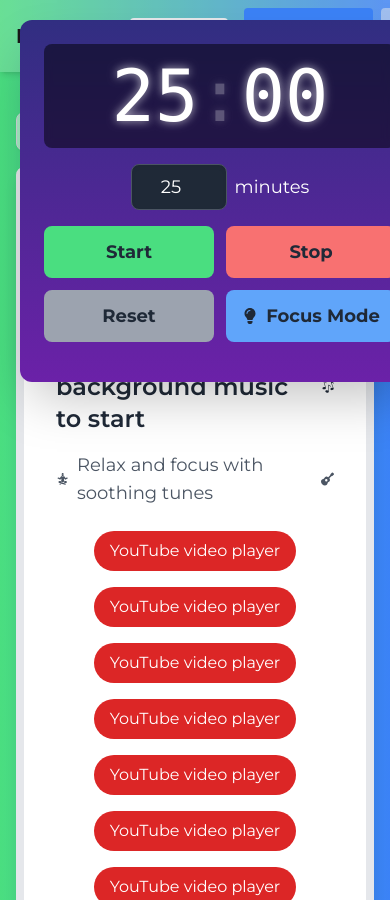
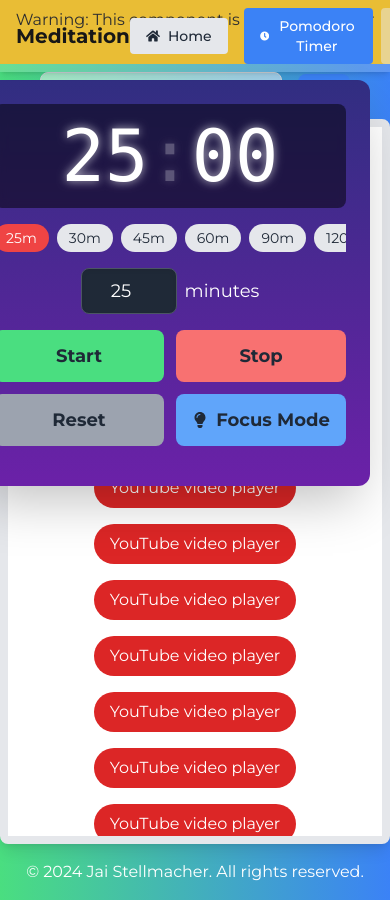
Before and after one commit to jstellmacher/portfolio_site, a Next.js app: page /meditation in a window 390 px wide. Built offline with nearby package versions, Linux system fonts and the light colour scheme; a web font is replaced by a local one.

Commit message:
annoying minor features

```diff
--- a/app/global.css
+++ b/app/global.css
@@ -165,3 +165,12 @@
 .grayscale {
   filter: grayscale(100%);
 }
+/* Add this to your global CSS file */
+.scrollbar-hide::-webkit-scrollbar {
+  display: none;
+}
+
+.scrollbar-hide {
+  -ms-overflow-style: none;
+  scrollbar-width: none;
+}
--- a/app/meditation/page.jsx
+++ b/app/meditation/page.jsx
@@ -9,25 +9,22 @@
     const [showGrowingCircle, setShowGrowingCircle] = useState(false);
 
     return (
-        <div className="relative min-h-screen">
+        <div className="flex flex-col min-h-screen">
             <MeditationNav
                 showGrowingCircle={showGrowingCircle}
                 setShowGrowingCircle={setShowGrowingCircle}
             />
-            <div className="fixed top-24 left-0 w-full p-4 flex justify-center items-center z-30">
-                <div className="flex flex-col items-center w-full max-w-screen-lg mx-auto">
-                    {!showGrowingCircle && <VideoPlayer />}
-                </div>
-            </div>
-
-            <div className="pt-48 relative">
-                {showGrowingCircle ? (
+            <div className="flex-grow relative">
+                {!showGrowingCircle ? (
+                    <div className="absolute inset-0">
+                        <VideoPlayer />
+                    </div>
+                ) : (
                     <GrowingCircle />
-                ) : (
-                    <div className="absolute inset-0 flex items-center justify-center pointer-events-none">
-                        <div className="pointer-events-auto">
-                            <PomodoroTimer />
-                        </div>
+                )}
+                {!showGrowingCircle && (
+                    <div className="absolute bottom-4 right-4 z-10">
+                        <PomodoroTimer />
                     </div>
                 )}
             </div>
--- a/components/PomodoroTimer.jsx
+++ b/components/PomodoroTimer.jsx
@@ -1,9 +1,11 @@
 'use client';
 
 import React, { useState, useEffect } from 'react';
-import { FaRestroom, FaLightbulb } from 'react-icons/fa';
+import { FaLightbulb } from 'react-icons/fa';
 import { motion } from 'framer-motion';
 import Draggable from 'react-draggable';
+import Confetti from 'react-confetti';
+import { differenceInSeconds } from 'date-fns';
 
 const TimerDisplay = ({ minutes, seconds, isBreak, blinkingColon }) => (
     <div className="text-7xl font-mono text-white text-center" style={{ textShadow: '0 0 10px rgba(255,255,255,0.7)' }}>
@@ -35,15 +37,31 @@
     const [minutes, setMinutes] = useState(25);
     const [seconds, setSeconds] = useState(0);
     const [isBreak, setIsBreak] = useState(false);
-    const [timeInput, setTimeInput] = useState(minutes);
+    const [timeInput, setTimeInput] = useState(25);
     const [isRunning, setIsRunning] = useState(false);
     const [showCongrats, setShowCongrats] = useState(false);
     const [breakMinutes, setBreakMinutes] = useState(5);
     const [breakSeconds, setBreakSeconds] = useState(0);
     const [isFocusMode, setIsFocusMode] = useState(false);
+    const [showConfetti, setShowConfetti] = useState(false);
+    const [multipleBreaks, setMultipleBreaks] = useState(false);
+    const [breakInterval, setBreakInterval] = useState(30); // minutes between breaks
+    const [sessionCount, setSessionCount] = useState(0);
+    const [longBreakInterval, setLongBreakInterval] = useState(4);
+    const [isLongBreak, setIsLongBreak] = useState(false);
+    const [isSmallScreen, setIsSmallScreen] = useState(false);
+    const [startTime, setStartTime] = useState(null);
 
-    const calculateBreakTime = (workMinutes) => (workMinutes <= 25 ? 5 : workMinutes <= 45 ? 10 : 15);
-    const [breakTime, setBreakTime] = useState(calculateBreakTime(timeInput));
+    const presetTimes = [25, 30, 45, 60, 90, 120];
+
+    const calculateBreakTime = (workMinutes, isLong = false) => {
+        if (isLong) return Math.min(30, Math.round(workMinutes / 2));
+        if (workMinutes <= 25) return 5;
+        if (workMinutes <= 50) return 10;
+        if (workMinutes <= 90) return 15;
+        if (workMinutes <= 120) return 20;
+        return Math.min(30, Math.round(workMinutes / 4));
+    };
 
     const decrementTimer = (currentMinutes, currentSeconds, setMinutes, setSeconds) => {
         if (currentSeconds === 0) {
@@ -59,7 +77,7 @@
     const resetTimer = () => {
         setMinutes(timeInput);
         setSeconds(0);
-        setBreakMinutes(breakTime);
+        setBreakMinutes(calculateBreakTime(timeInput));
         setBreakSeconds(0);
         setShowCongrats(false);
         setIsBreak(false);
@@ -68,36 +86,50 @@
 
     useEffect(() => {
         setMinutes(timeInput);
-        setBreakTime(calculateBreakTime(timeInput));
+        const calculatedBreakTime = calculateBreakTime(timeInput);
+        setBreakMinutes(calculatedBreakTime);
+        setMultipleBreaks(timeInput > 60);
     }, [timeInput]);
+
+    const handleMultipleBreaksChange = (e) => {
+        setMultipleBreaks(e.target.checked);
+    };
+
+    const handleBreakIntervalChange = (e) => {
+        setBreakInterval(Number(e.target.value));
+    };
 
     useEffect(() => {
         let interval;
-        if (isRunning && !isFocusMode) {
+        if (isRunning) {
+            setStartTime(Date.now());
             interval = setInterval(() => {
-                const stillRunning = isBreak
-                    ? decrementTimer(breakMinutes, breakSeconds, setBreakMinutes, setBreakSeconds)
-                    : decrementTimer(minutes, seconds, setMinutes, setSeconds);
+                const elapsedSeconds = differenceInSeconds(Date.now(), startTime);
+                const remainingSeconds = (isBreak ? breakMinutes : minutes) * 60 - elapsedSeconds;
 
-                if (!stillRunning) {
-                    setIsBreak(!isBreak);
-                    setShowCongrats(isBreak ? false : true);
-                    resetTimer();
+                if (remainingSeconds <= 0) {
+                    // Handle timer completion
+                    // ...
+                } else {
+                    setMinutes(Math.floor(remainingSeconds / 60));
+                    setSeconds(remainingSeconds % 60);
                 }
             }, 1000);
         }
         return () => clearInterval(interval);
-    }, [seconds, minutes, isBreak, isRunning, isFocusMode, breakMinutes, breakSeconds]);
+    }, [isRunning, isBreak, startTime]);
 
     const handleStart = () => setIsRunning(true);
     const handleStop = () => setIsRunning(false);
-    const handleReset = () => { resetTimer(); setIsRunning(false); };
+    const handleReset = () => {
+        resetTimer();
+        setIsRunning(false);
+        setSessionCount(0);
+    };
+
     const toggleFocusMode = () => {
         setIsFocusMode(!isFocusMode);
-        // You can add additional focus mode logic here
     };
-
-    const blinkingColon = { opacity: [1, 0], transition: { duration: 1, repeat: Infinity, repeatType: 'reverse' } };
 
     useEffect(() => {
         const root = document.documentElement;
@@ -108,22 +140,108 @@
         }
     }, [isFocusMode]);
 
+    useEffect(() => {
+        if (showCongrats) {
+            setShowConfetti(true);
+            const timer = setTimeout(() => {
+                setShowConfetti(false);
+                setShowCongrats(false);
+            }, 10000); // Increased from 5000 to 10000 (10 seconds)
+            return () => clearTimeout(timer);
+        }
+    }, [showCongrats]);
+
+    const handleTimeChange = (newTime) => {
+        setTimeInput(newTime);
+        setMinutes(newTime);
+        setSeconds(0);
+    };
+
+    const blinkingColon = { opacity: [1, 0], transition: { duration: 1, repeat: Infinity, repeatType: 'reverse' } };
+
+    useEffect(() => {
+        const checkScreenSize = () => {
+            setIsSmallScreen(window.innerWidth < 640); // Adjust this value as needed
+        };
+
+        checkScreenSize();
+        window.addEventListener('resize', checkScreenSize);
+
+        return () => window.removeEventListener('resize', checkScreenSize);
+    }, []);
+
     return (
-        <Draggable defaultPosition={{x: 20, y: 20}}>
-            <div className="bg-gradient-to-b from-indigo-900 to-purple-800 rounded-xl shadow-2xl p-6 cursor-move" style={{ width: '400px', position: 'fixed', zIndex: 9999, left: 0, top: 0 }}>
+        <>
+            {showConfetti && <Confetti />}
+            {isSmallScreen && (
+                <div className="fixed top-0 left-0 right-0 bg-yellow-500 text-black p-2 text-center z-50">
+                    Warning: This component is meant for larger screens.
+                </div>
+            )}
+            <Draggable>
+                <div className="bg-gradient-to-b from-indigo-900 to-purple-800 rounded-xl shadow-2xl p-6 cursor-move fixed top-20 right-5" style={{ width: '400px', zIndex: 9999 }}>
                     <div className="bg-black bg-opacity-50 backdrop-filter backdrop-blur-sm rounded-lg p-4 mb-4">
                         <TimerDisplay minutes={isBreak ? breakMinutes : minutes} seconds={isBreak ? breakSeconds : seconds} isBreak={isBreak} blinkingColon={blinkingColon} />
                     </div>
                     {!isBreak && (
-                    <div className="mb-4 text-center">
+                        <div className="mb-4">
+                            <motion.div
+                                className="flex overflow-x-auto pb-2 mb-2 scrollbar-hide"
+                                whileTap={{ cursor: "grabbing" }}
+                            >
+                                <motion.div
+                                    className="flex space-x-2"
+                                    drag="x"
+                                    dragConstraints={{ right: 0, left: -((presetTimes.length - 1) * 70) }}
+                                >
+                                    {presetTimes.map(time => (
+                                        <motion.button
+                                            key={time}
+                                            onClick={() => handleTimeChange(time)}
+                                            className={`px-3 py-1 rounded-full text-sm flex-shrink-0 ${timeInput === time ? 'bg-red-500 text-white' : 'bg-gray-200 text-gray-800'}`}
+                                            whileHover={{ scale: 1.1 }}
+                                            whileTap={{ scale: 0.9 }}
+                                        >
+                                            {time}m
+                                        </motion.button>
+                                    ))}
+                                </motion.div>
+                            </motion.div>
+                            <div className="flex justify-center items-center">
                                 <input
                                     type="number"
                                     min="1"
                                     value={timeInput}
-                            onChange={(e) => setTimeInput(Number(e.target.value))}
+                                    onChange={(e) => handleTimeChange(Number(e.target.value))}
                                     className="px-4 py-2 border border-gray-600 rounded-lg text-lg bg-gray-800 text-white shadow-inner focus:outline-none focus:ring-2 focus:ring-red-500 w-24 text-center"
                                 />
                                 <span className="ml-2 text-lg text-white">minutes</span>
+                            </div>
+                        </div>
+                    )}
+                    {timeInput > 60 && !isRunning && (
+                        <div className="mb-4 text-center">
+                            <label className="text-white flex items-center justify-center">
+                                <input
+                                    type="checkbox"
+                                    checked={multipleBreaks}
+                                    onChange={handleMultipleBreaksChange}
+                                    className="mr-2"
+                                />
+                                Enable breaks every
+                                <input
+                                    type="number"
+                                    value={breakInterval}
+                                    onChange={handleBreakIntervalChange}
+                                    className="mx-2 w-16 bg-gray-800 text-white rounded px-2 py-1"
+                                    min="15"
+                                    max="60"
+                                />
+                                minutes
+                            </label>
+                            <p className="text-sm text-gray-300 mt-1">
+                                (Recommended for sessions longer than 60 minutes)
+                            </p>
                         </div>
                     )}
                     <TimerControls
@@ -134,9 +252,14 @@
                         toggleFocusMode={toggleFocusMode}
                         isFocusMode={isFocusMode}
                     />
-                {showCongrats && <div className="text-lg font-bold text-green-300 text-center">Congratulations! Break Time!</div>}
+                    {showCongrats && (
+                        <div className="text-lg font-bold text-green-300 text-center">
+                            Congratulations! {isBreak ? "Back to work!" : "Break Time!"}
+                        </div>
+                    )}
                 </div>
             </Draggable>
+        </>
     );
 };
 
--- a/components/VideoPlayer.jsx
+++ b/components/VideoPlayer.jsx
@@ -37,7 +37,8 @@
             setSelectedVideo(null);
             setShowFakeYoutube(true);
         } else {
-            setVideoUrl(url);
+            // Remove the autoplay parameter when setting the selected value
+            setVideoUrl(url.replace('&autoplay=1', ''));
             setIsVideoPlaying(true);
             setSelectedVideo(videoOptions.find(video => video.url === url));
             setShowFakeYoutube(false);
@@ -63,13 +64,13 @@
     };
 
     return (
-        <div className="w-full">
+        <div className="flex flex-col h-full">
             {showMessage && (
-                <div className="absolute top-0 left-0 right-0 bg-white text-red-500 px-4 py-2 rounded-xl text-center animate-fade-out">
+                <div className="absolute top-16 left-0 right-0 bg-white text-red-500 px-4 py-2 text-center animate-fade-out z-20">
                     Try choosing a video to play instead
                 </div>
             )}
-            <div className="flex flex-wrap gap-4 mb-4">
+            <div className="flex justify-center items-center gap-4 p-2 mt-16 z-10">
                 <select
                     onChange={(e) => handleVideoChange(e.target.value)}
                     value={videoUrl}
@@ -77,7 +78,7 @@
                 >
                     <option value="">Select Background Music</option>
                     {videoOptions.map((video) => (
-                        <option key={video.url} value={video.url}>
+                        <option key={video.url} value={video.url.replace('&autoplay=1', '')}>
                             {video.title}
                         </option>
                     ))}
@@ -101,9 +102,10 @@
                     </button>
                 )}
             </div>
+            <div className="flex-grow relative">
                 {showFakeYoutube ? (
-                <div className="bg-white overflow-hidden rounded-lg shadow-lg border-8 border-gray-200 w-full p-8">
-                    <div className="flex flex-col items-center justify-center">
+                    <div className="absolute inset-0 bg-white overflow-hidden rounded-lg shadow-lg border-8 border-gray-200">
+                        <div className="flex flex-col items-center justify-center h-full">
                             <div className="bg-red-600 rounded-full p-6 mb-6 shadow-lg hover:bg-red-700 transition duration-300">
                                 <FaHeadphones className="text-6xl text-white" />
                             </div>
@@ -130,17 +132,18 @@
                         </div>
                     </div>
                 ) : videoUrl && (
-                <div className="relative pb-[56.25%] overflow-hidden">
+                    <div className="absolute inset-0">
                         <iframe
-                        src={`${videoUrl}&enablejsapi=1`}
+                            src={`${videoUrl}&autoplay=1`}
                             title="YouTube video"
                             frameBorder="0"
                             allow="accelerometer; autoplay; clipboard-write; encrypted-media; gyroscope; picture-in-picture"
                             allowFullScreen
-                        className="absolute top-0 left-0 w-full h-full"
+                            className="w-full h-full"
                         />
                     </div>
                 )}
+            </div>
         </div>
     );
 };
--- a/package.json
+++ b/package.json
@@ -15,10 +15,12 @@
     "@react-three/drei": "^9.112.0",
     "@react-three/fiber": "^8.17.7",
     "@react-three/postprocessing": "^2.16.2",
+    "date-fns": "^4.0.0",
     "framer-motion": "^11.5.4",
     "next": "14.2.8",
     "pdfjs-dist": "^3.11.174",
     "react": "^18",
+    "react-confetti": "^6.1.0",
     "react-dnd": "^16.0.1",
     "react-dnd-html5-backend": "^16.0.1",
     "react-dom": "^18",
```
Also changed, not shown: public/videoOptions.json (+2 -25 lines), 1 other file (tests, documents, lock files or other folders). Lines whose indentation alone changed are shown as unchanged.
